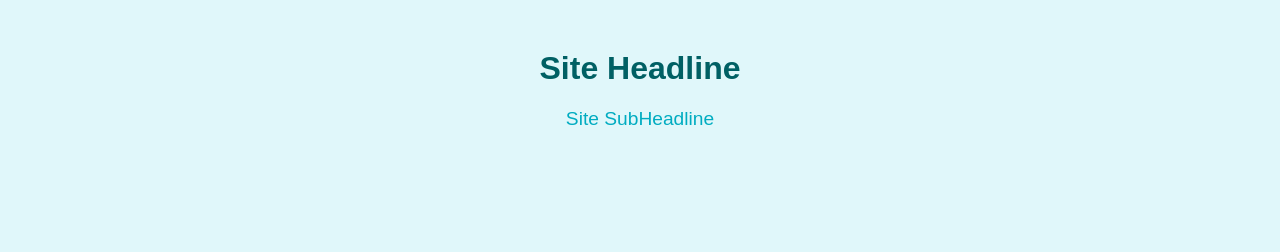
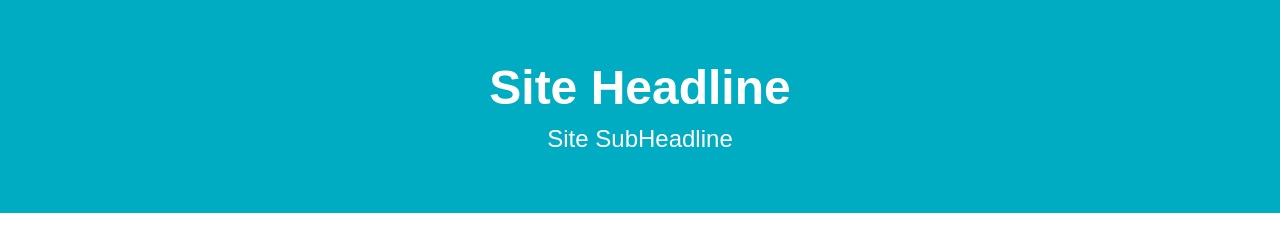
Before and after one commit to jmsantos-git/mycreativeco, a plain HTML site: page index.html in a window 1280 px wide. Drawn offline with Linux system fonts and the light colour scheme.

Commit message:
Replace plain html

```diff
--- a/index.html
+++ b/index.html
@@ -2,12 +2,17 @@
 <html lang="en">
 <head>
     <meta charset="UTF-8">
-    <title>My Creative Co | Home</title>
+    <title>Title Text | Home</title>
     <link rel="stylesheet" href="style.css">
 </head>
+
+
 <body>
-    <h1>Site Headline</h1>
-    <h2>Site SubHeadline</h2>
+    <section class="HeroBanner">
+        <h1>Site Headline</h1>
+        <h2>Site SubHeadline</h2>
+    </section>
+</body>
 
-</body>
+
 </html>
--- a/style.css
+++ b/style.css
@@ -1,16 +1,23 @@
 body {
-    background-color: #e0f7fa; /* A light teal color */
-    text-align: center;
+    margin: 0;
     font-family: Arial, sans-serif;
 }
 
+/* This is your flat banner section */
+.HeroBanner {
+    background-color: #00acc1; /* Solid Teal */
+    color: white;              /* White text */
+    padding: 60px 20px;       /* 60px space on top/bottom, 20px on sides */
+    text-align: center;        /* Centers the text inside */
+}
+
+/* Clean up the headlines */
 h1 {
-    color: #006064;
-    margin-top: 50px;
+    margin: 0;
+    font-size: 3rem;
 }
+
 h2 {
-    color: #00acc1;
+    margin: 10px 0 0 0;
     font-weight: 300;
-    font-size: 1.2rem;
-    margin-bottom: 20px;
 }
```
